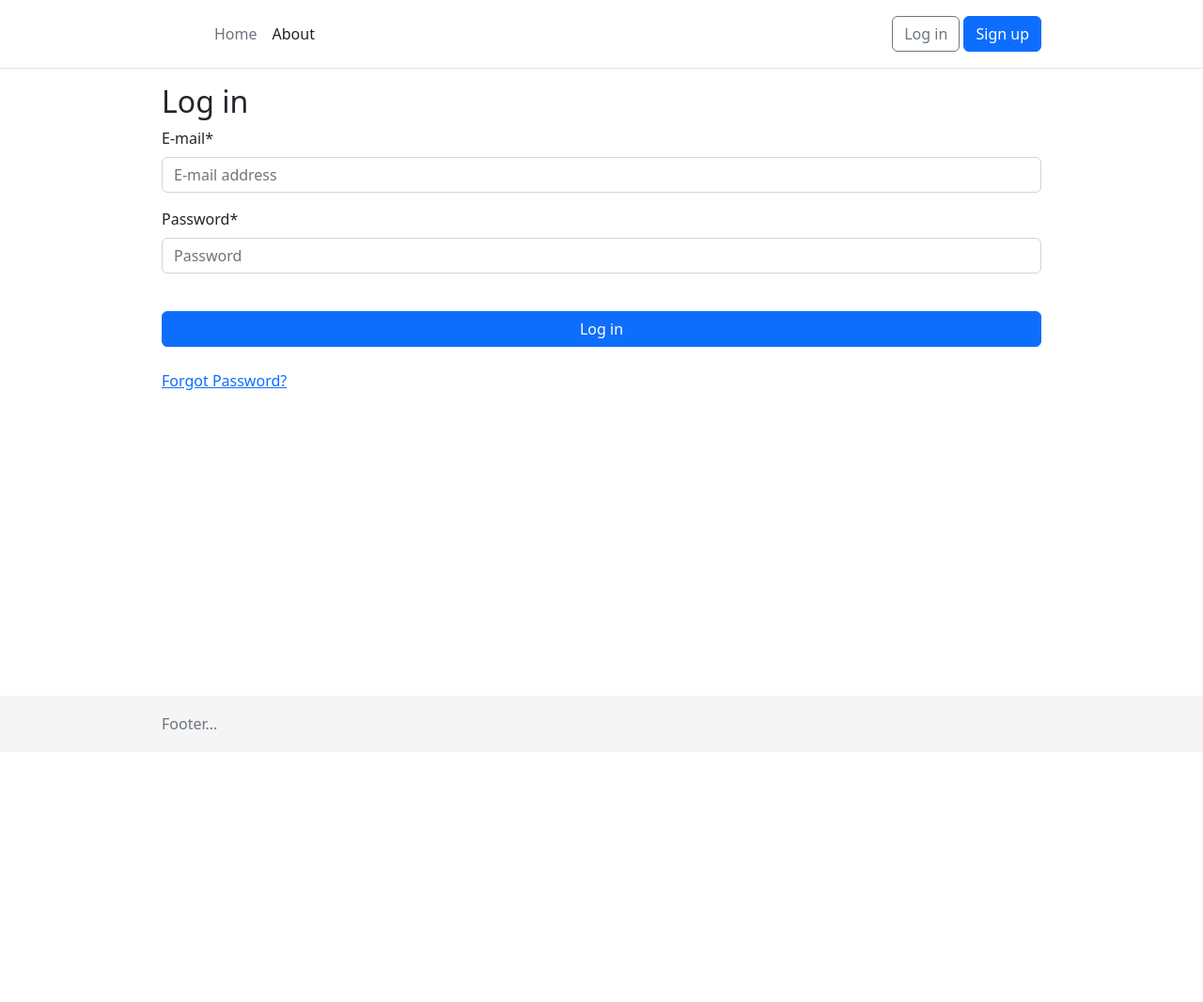
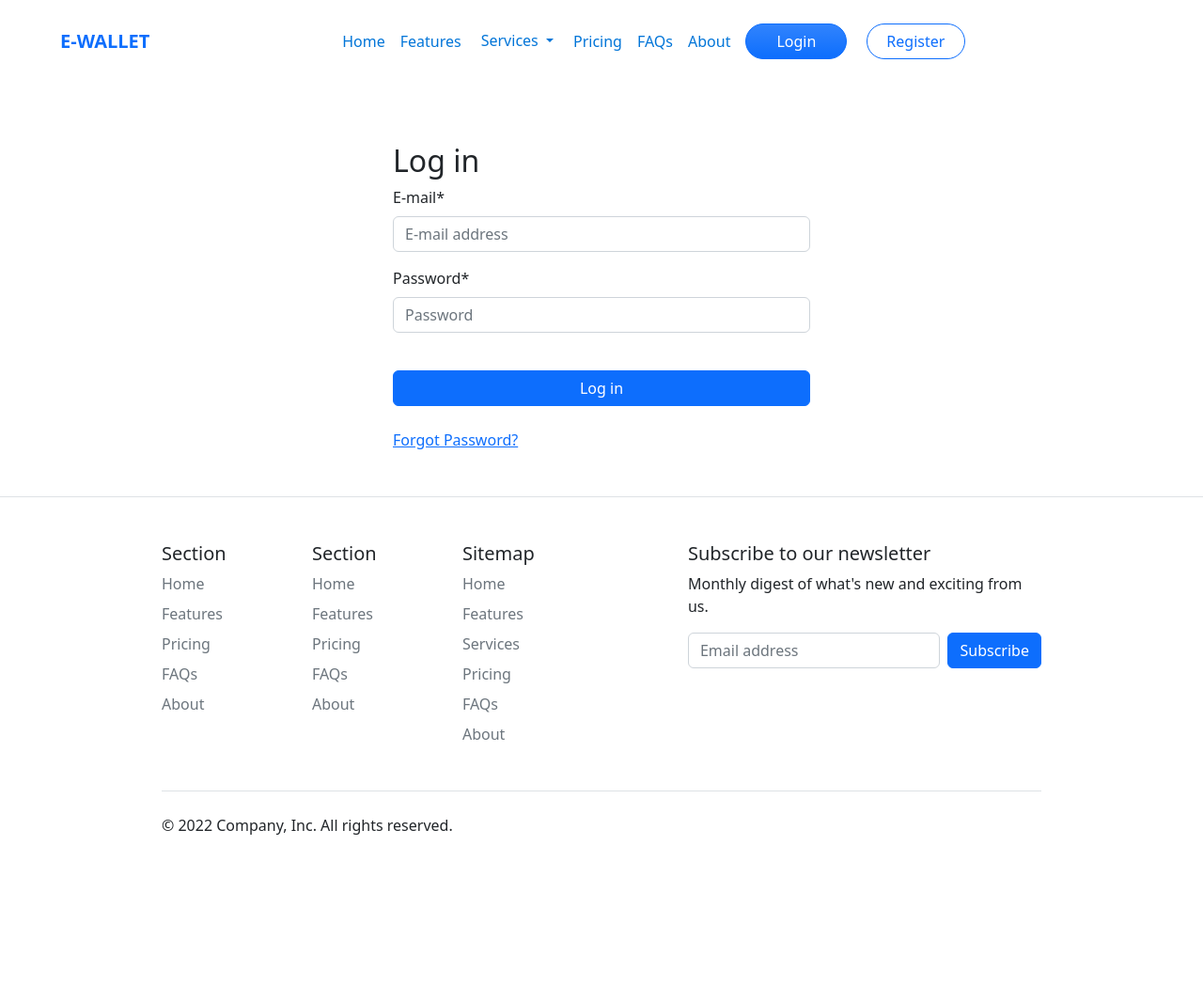
Before and after one commit to officialksolomon/e_wallet, a Django app: page /accounts/login/ in a window 1280 px wide. Shown: the whole page at 94% size. Before the commit the page ends 776 px from the top, so only its background shows below. Run offline with Django 4.2, Linux system fonts and the light colour scheme; some libraries are stand-ins or nearby versions.

Commit message:
initial commit after setup.

```diff
--- a/accounts/models.py
+++ b/accounts/models.py
@@ -1,5 +1,6 @@
 from django.contrib.auth.models import AbstractUser
 from django.db import models
+
 
 class CustomUser(AbstractUser):
     pass
--- a/django_project/settings/base.py
+++ b/django_project/settings/base.py
@@ -66,7 +66,6 @@ MIDDLEWARE = [
     "whitenoise.middleware.WhiteNoiseMiddleware",
     "django.contrib.sessions.middleware.SessionMiddleware",
     "django.middleware.common.CommonMiddleware",
-    "debug_toolbar.middleware.DebugToolbarMiddleware",
     "django.middleware.csrf.CsrfViewMiddleware",
     "django.contrib.auth.middleware.AuthenticationMiddleware",
     "django.contrib.messages.middleware.MessageMiddleware",
--- /dev/null
+++ b/static/css/nav.css
@@ -0,0 +1,13 @@
+.nav-link,
+.dropdown-toggle {
+    color: #0275d8;
+}
+
+#login {
+    padding-left: 2em;
+    padding-right: 2em;
+}
+#register {
+    padding-left: 1.3em;
+    padding-right: 1.3em;
+}
--- a/templates/_base.html
+++ b/templates/_base.html
@@ -4,83 +4,63 @@
 
 <head>
     <meta charset="utf-8">
-  <meta http-equiv="X-UA-Compatible" content="IE=edge,chrome=1">
-  <meta name="viewport" content="width=device-width,minimum-scale=1,initial-scale=1">
+    <meta http-equiv="X-UA-Compatible"
+        content="IE=edge,chrome=1">
+    <meta name="viewport"
+        content="width=device-width,minimum-scale=1,initial-scale=1">
     <title>{% block title %}DjangoX{% endblock title %}</title>
-  <meta name="description" content="A framework for launching new Django projects quickly.">
-  <meta name="author" content="">
-  <link rel="shortcut icon" type="image/x-icon" href="{% static 'images/favicon.ico' %}">
+    <meta name="description"
+        content="A framework for launching new Django projects quickly.">
+    <meta name="author"
+        content="">
+    <link rel="shortcut icon"
+        type="image/x-icon"
+        href="{% static 'images/favicon.ico' %}">
 
-  {% block css %}
+    {% block stylesheets %}
+
     <!-- Bootstrap CSS -->
-  <link href="https://cdn.jsdelivr.net/npm/bootstrap@5.2.1/dist/css/bootstrap.min.css" rel="stylesheet"
-    integrity="sha384-iYQeCzEYFbKjA/T2uDLTpkwGzCiq6soy8tYaI1GyVh/UjpbCx/TYkiZhlZB6+fzT" crossorigin="anonymous">
+    <link
+        href="https://cdn.jsdelivr.net/npm/bootstrap@5.2.1/dist/css/bootstrap.min.css"
+        rel="stylesheet"
+        integrity="sha384-iYQeCzEYFbKjA/T2uDLTpkwGzCiq6soy8tYaI1GyVh/UjpbCx/TYkiZhlZB6+fzT"
+        crossorigin="anonymous">
 
-  <link rel="stylesheet" href="{% static 'css/base.css' %}">
-  {% endblock %}
+    <link rel="stylesheet"
+        href="{% static 'css/base.css' %}">
+
+    <link rel="stylesheet"
+        href="{% static 'css/nav.css' %}">
+    <link rel="stylesheet"
+        href="{% static 'css/footer.css' %}">
+    {% endblock stylesheets %}
+
+    {% block extra_stylesheets %}{% endblock extra_stylesheets %}
 </head>
 
-<body>
-  <header class="p-3 mb-3 border-bottom">
-    <div class="container">
-      <div class="d-flex flex-wrap align-items-center justify-content-center justify-content-lg-start">
-        <a href="/" class="d-flex align-items-center mb-2 mb-lg-0 text-dark text-decoration-none">
-          <svg class="bi me-2" width="40" height="32" role="img" aria-label="Bootstrap">
-            <use xlink:href="#bootstrap" />
-          </svg>
-        </a>
-
-        <ul class="nav col-12 col-lg-auto me-lg-auto mb-2 justify-content-center mb-md-0">
-          <li><a href="{% url 'home' %}" class="nav-link px-2 link-secondary">Home</a></li>
-          <li><a href="{% url 'about' %}" class="nav-link px-2 link-dark">About</a></li>
-        </ul>
-
-        <div class="dropdown text-end">
-          {% if user.is_authenticated %}
-          <a href="#" class="d-block link-dark text-decoration-none dropdown-toggle" data-bs-toggle="dropdown"
-            aria-expanded="false">
-            {{ user.email }}
-          </a>
-          <ul class="dropdown-menu text-small">
-            <li><a class="dropdown-item" href="{% url 'account_change_password' %}">Change password</a></li>
-            <li>
-              <hr class="dropdown-divider">
-            </li>
-            <li><a class="dropdown-item" href="{% url 'account_logout' %}">Sign out</a></li>
-          </ul>
-          {% else %}
-          <form class="form-inline ml-auto">
-            <a href="{% url 'account_login' %}" class="btn btn-outline-secondary">Log in</a>
-            <a href="{% url 'account_signup' %}" class="btn btn-primary ml-2">Sign up</a>
-          </form>
-          {% endif %}
-        </div>
-      </div>
-    </div>
+<body class="">
+    <header class="p-3 mb-3 bg-white ">
+        {% include "partials/_nav.html" %}
     </header>
 
-  <div class="container">
+    <div class="container h-100">
         {% block content %}
         <p>Default content...</p>
         {% endblock content %}
     </div>
 
-  <footer class="footer">
-    <div class="container">
-      <span class="text-muted">Footer...</span>
-    </div>
-  </footer>
-
-  {% block javascript %}
+    {% include "partials/_footer.html" %}
+    {% block scripts %}
     <!-- Bootstrap JavaScript -->
-  <script src="https://cdn.jsdelivr.net/npm/bootstrap@5.2.1/dist/js/bootstrap.bundle.min.js"
-    integrity="sha384-u1OknCvxWvY5kfmNBILK2hRnQC3Pr17a+RTT6rIHI7NnikvbZlHgTPOOmMi466C8"
+    <script
+        src="https://cdn.jsdelivr.net/npm/bootstrap@5.3.0-alpha1/dist/js/bootstrap.bundle.min.js"
+        integrity="sha384-w76AqPfDkMBDXo30jS1Sgez6pr3x5MlQ1ZAGC+nuZB+EYdgRZgiwxhTBTkF7CXvN"
         crossorigin="anonymous"></script>
 
     <!-- Project JS -->
     <script src="{% static 'js/base.js' %}"></script>
 
-  {% endblock javascript %}
+    {% endblock scripts %}
 
 </body>
 
--- a/templates/account/login.html
+++ b/templates/account/login.html
@@ -4,6 +4,9 @@
 {% block title %}Log in{% endblock %}
 
 {% block content %}
+<div class="container">
+    <div class="row justify-content-center">
+        <div class="col-6 py-5">
             <h2>Log in</h2>
             <form method="post"
                 class="">
@@ -13,4 +16,8 @@
                     type="submit">Log in</button>
             </form>
             <a href="{% url 'account_reset_password' %}">Forgot Password?</a>
+        </div>
+
+    </div>
+</div>
 {% endblock content %}
--- a/templates/pages/home.html
+++ b/templates/pages/home.html
@@ -5,7 +5,7 @@
 
 {% block content %}
 <div class="pricing-header px-3 py-3 pt-md-5 pb-md-4 mx-auto text-center">
-  <img src="{% static 'images/logo.png' %}" class="img-fluid" alt="DjangoX logo"/>
-  <p class="lead">A Django starter project with batteries.</p>
+    <!-- <img src="{% static 'images/logo.png' %}" class="img-fluid" alt="DjangoX logo"/> -->
+    <p class="lead ">A Django starter project with batteries.</p>
 </div>
 {% endblock content %}
--- /dev/null
+++ b/templates/partials/_footer.html
@@ -0,0 +1,100 @@
+<div class="container-fluid border-top">
+    <footer class="container py-5">
+        <div class="row">
+            <div class="col-6 col-md-2 mb-3">
+                <h5>Section</h5>
+                <ul class="nav flex-column">
+                    <li class="nav-item mb-2"><a href="#"
+                            class="nav-link p-0 text-muted">Home</a></li>
+                    <li class="nav-item mb-2"><a href="#"
+                            class="nav-link p-0 text-muted">Features</a></li>
+
+                    <li class="nav-item mb-2"><a href="#"
+                            class="nav-link p-0 text-muted">Pricing</a></li>
+                    <li class="nav-item mb-2"><a href="#"
+                            class="nav-link p-0 text-muted">FAQs</a></li>
+                    <li class="nav-item mb-2"><a href="#"
+                            class="nav-link p-0 text-muted">About</a></li>
+                </ul>
+            </div>
+
+            <div class="col-6 col-md-2 mb-3">
+                <h5>Section</h5>
+                <ul class="nav flex-column">
+                    <li class="nav-item mb-2"><a href="#"
+                            class="nav-link p-0 text-muted">Home</a></li>
+                    <li class="nav-item mb-2"><a href="#"
+                            class="nav-link p-0 text-muted">Features</a></li>
+
+                    <li class="nav-item mb-2"><a href="#"
+                            class="nav-link p-0 text-muted">Pricing</a></li>
+                    <li class="nav-item mb-2"><a href="#"
+                            class="nav-link p-0 text-muted">FAQs</a></li>
+                    <li class="nav-item mb-2"><a href="#"
+                            class="nav-link p-0 text-muted">About</a></li>
+                </ul>
+            </div>
+
+            <div class="col-6 col-md-2 mb-3">
+                <h5>Sitemap</h5>
+                <ul class="nav flex-column">
+                    <li class="nav-item mb-2"><a href="#"
+                            class="nav-link p-0 text-muted">Home</a></li>
+                    <li class="nav-item mb-2"><a href="#"
+                            class="nav-link p-0 text-muted">Features</a></li>
+                    <li class="nav-item mb-2"><a href="#"
+                            class="nav-link p-0 text-muted">Services</a></li>
+                    <li class="nav-item mb-2"><a href="#"
+                            class="nav-link p-0 text-muted">Pricing</a></li>
+                    <li class="nav-item mb-2"><a href="#"
+                            class="nav-link p-0 text-muted">FAQs</a></li>
+                    <li class="nav-item mb-2"><a href="#"
+                            class="nav-link p-0 text-muted">About</a></li>
+                </ul>
+            </div>
+
+            <div class="col-md-5 offset-md-1 mb-3">
+                <form>
+                    <h5>Subscribe to our newsletter</h5>
+                    <p>Monthly digest of what's new and exciting from us.
+                    </p>
+                    <div class="d-flex flex-column flex-sm-row w-100 gap-2">
+                        <label for="newsletter1"
+                            class="visually-hidden">Email address</label>
+                        <input id="newsletter1"
+                            type="text"
+                            class="form-control"
+                            placeholder="Email address">
+                        <button class="btn btn-primary"
+                            type="button">Subscribe</button>
+                    </div>
+                </form>
+            </div>
+        </div>
+
+        <div
+            class="d-flex flex-column flex-sm-row justify-content-between py-4 my-4 border-top">
+            <p>&copy; 2022 Company, Inc. All rights reserved.</p>
+            <ul class="list-unstyled d-flex">
+                <li class="ms-3"><a class="link-dark"
+                        href="#"><svg class="bi"
+                            width="24"
+                            height="24">
+                            <use xlink:href="#twitter" />
+                        </svg></a></li>
+                <li class="ms-3"><a class="link-dark"
+                        href="#"><svg class="bi"
+                            width="24"
+                            height="24">
+                            <use xlink:href="#instagram" />
+                        </svg></a></li>
+                <li class="ms-3"><a class="link-dark"
+                        href="#"><svg class="bi"
+                            width="24"
+                            height="24">
+                            <use xlink:href="#facebook" />
+                        </svg></a></li>
+            </ul>
+        </div>
+    </footer>
+</div>
--- /dev/null
+++ b/templates/partials/_nav.html
@@ -0,0 +1,85 @@
+{% load static %}
+
+<nav class="navbar navbar-expand-md navbar-light bg-white px-5">
+    <a class="navbar-brand fw-bolder text-primary"
+        href="#">E-WALLET</a>
+    <button class="navbar-toggler d-lg-none"
+        type="button"
+        data-toggle="collapse"
+        data-target="#collapsibleNavId"
+        aria-controls="collapsibleNavId"
+        aria-expanded="false"
+        aria-label="Toggle navigation">
+        <span class="navbar-toggler-icon"></span>
+    </button>
+    <div class="collapse navbar-collapse justify-content-center"
+        id="collapsibleNavId">
+        <ul class="navbar-nav mr-auto mt-2 mt-lg-0">
+            <li class="nav-item active">
+                <a class="nav-link"
+                    href="#">Home <span class="sr-only"></span></a>
+            </li>
+            <li class="nav-item">
+                <a class="nav-link"
+                    href="#">Features</a>
+            </li>
+
+            <!-- dropdown -->
+
+            <li class="nav-item dropdown">
+                <a class="btn dropdown-toggle"
+                    href="#"
+                    role="button"
+                    id="dropdownMenuLink"
+                    data-bs-toggle="dropdown"
+                    aria-expanded="false">
+                    Services
+                </a>
+
+                <ul class="dropdown-menu"
+                    aria-labelledby="dropdownMenuLink">
+                    <li><a class="dropdown-item"
+                            href="#">Deposit</a></li>
+                    <li><a class="dropdown-item"
+                            href="#">Withdrawal</a></li>
+                    <li><a class="dropdown-item"
+                            href="#">Transfer</a></li>
+                </ul>
+            </li>
+            <!-- /dropdown -->
+
+            <li class="nav-item">
+                <a class="nav-link"
+                    href="#">Pricing</a>
+            </li>
+            <li class="nav-item">
+                <a class="nav-link"
+                    href="#">FAQs</a>
+            </li>
+            <li class="nav-item">
+                <a class="nav-link"
+                    href="#">About</a>
+            </li>
+        </ul>
+        <div>
+            {% if request.user.is_authenticated %}
+            <a href="#">logout</a>
+
+
+            {% else %}
+            <a name=""
+                id="login"
+                class="btn btn-primary bg-gradient rounded-5 mx-2 "
+                href="#"
+                role="button">Login</a>
+            <a name=""
+                id="register"
+                class="btn btn-outline-primary rounded-5 mx-2"
+                href="#"
+                role="button">Register</a>
+            {% endif %}
+
+
+        </div>
+    </div>
+</nav>
```
Also changed, not shown: static/css/base.css (+8 -0 lines), static/css/footer.css (added, +51 -0 lines), static/images/bg.jpg (added), 1 other file. Lines whose indentation alone changed are shown as unchanged.
